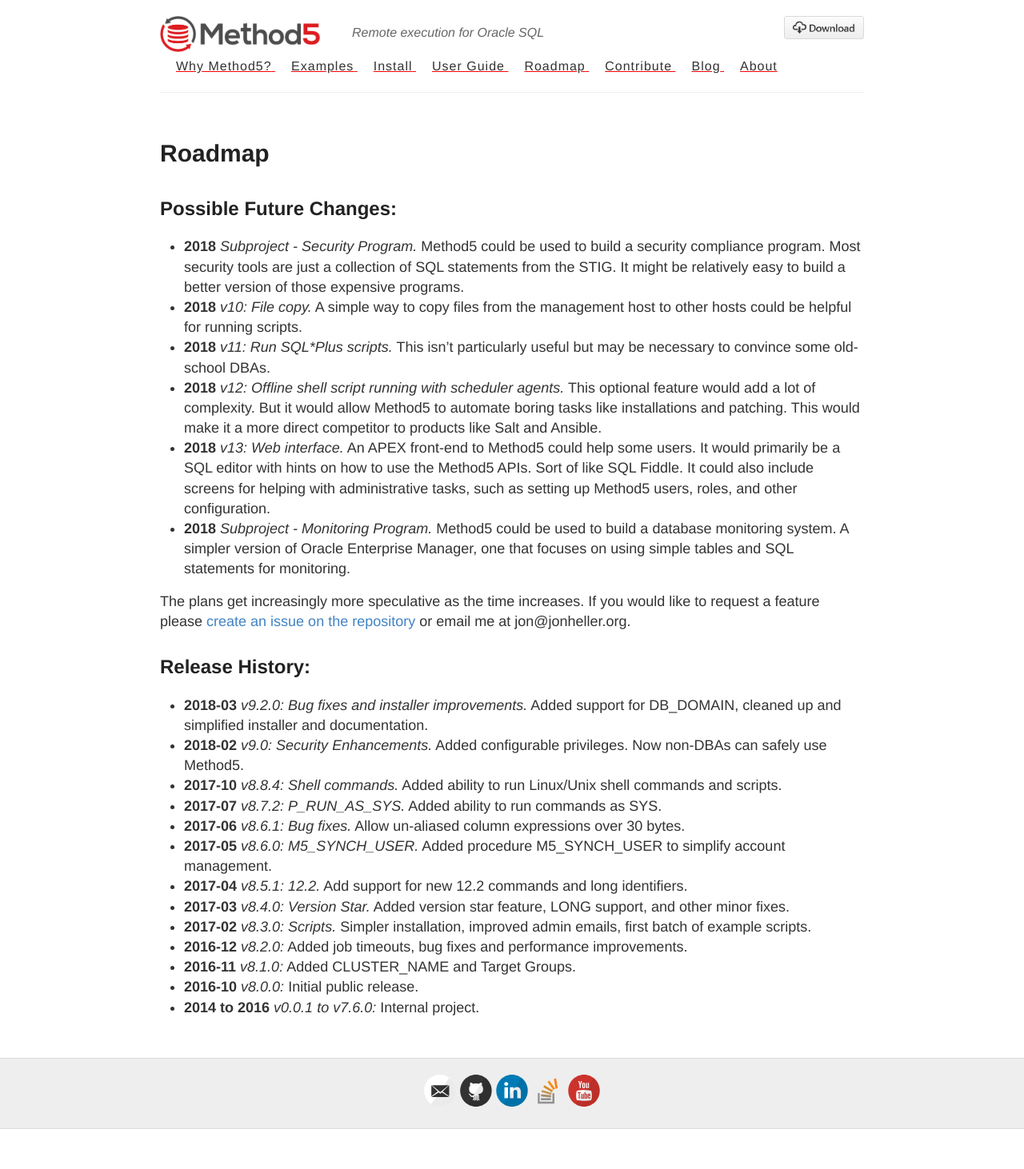
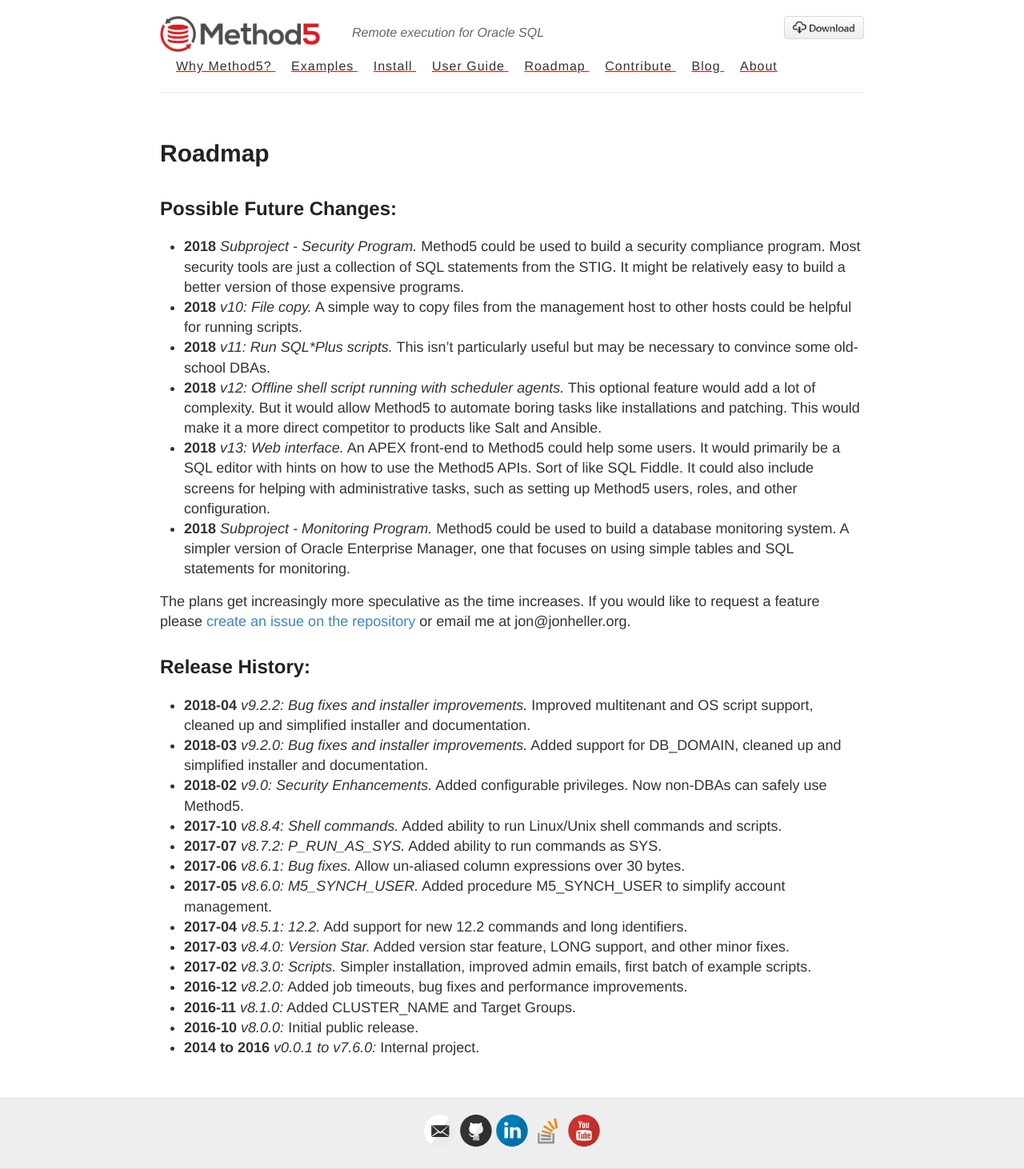
Before and after one commit to method5/method5.github.io, a Jekyll site: the page built from roadmap.md, in a window 1280 px wide. Shown: the whole page at 80% size. Built offline with Jekyll 4.4.1, drawn with Linux system fonts in a browser that asks for light colours; before the commit the page ends 1412 px from its top, so only the background shows below that.

Commit message:
Added 9.2.2

```diff
--- a/roadmap.md
+++ b/roadmap.md
@@ -19,6 +19,7 @@ The plans get increasingly more speculative as the time increases.  If you would
 Release History:
 ----------------
 
+* **2018-04** _v9.2.2: Bug fixes and installer improvements._ Improved multitenant and OS script support, cleaned up and simplified installer and documentation.
 * **2018-03** _v9.2.0: Bug fixes and installer improvements._ Added support for DB_DOMAIN, cleaned up and simplified installer and documentation.
 * **2018-02** _v9.0: Security Enhancements._  Added configurable privileges.  Now non-DBAs can safely use Method5.
 * **2017-10** _v8.8.4: Shell commands._  Added ability to run Linux/Unix shell commands and scripts.
```
